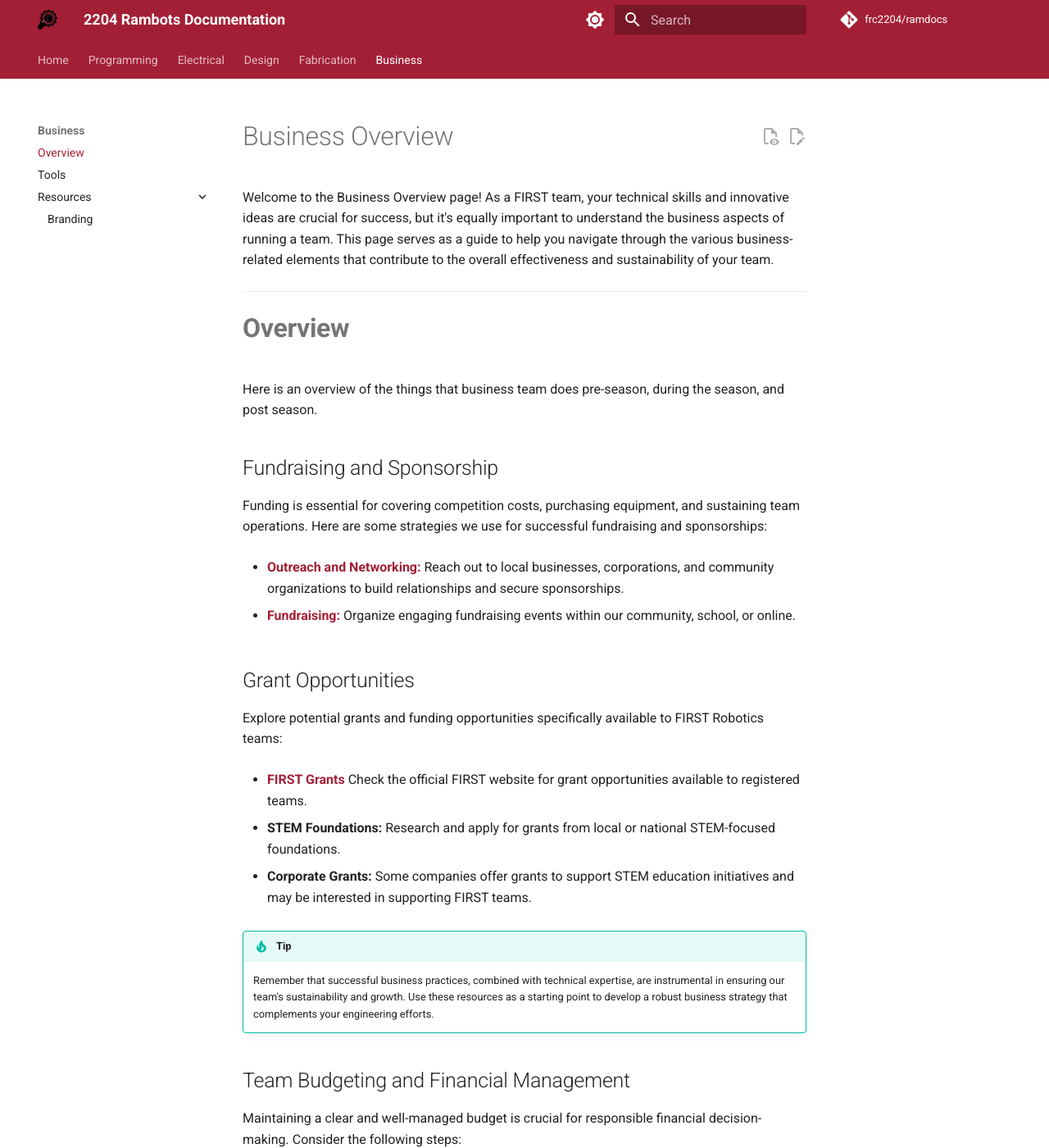
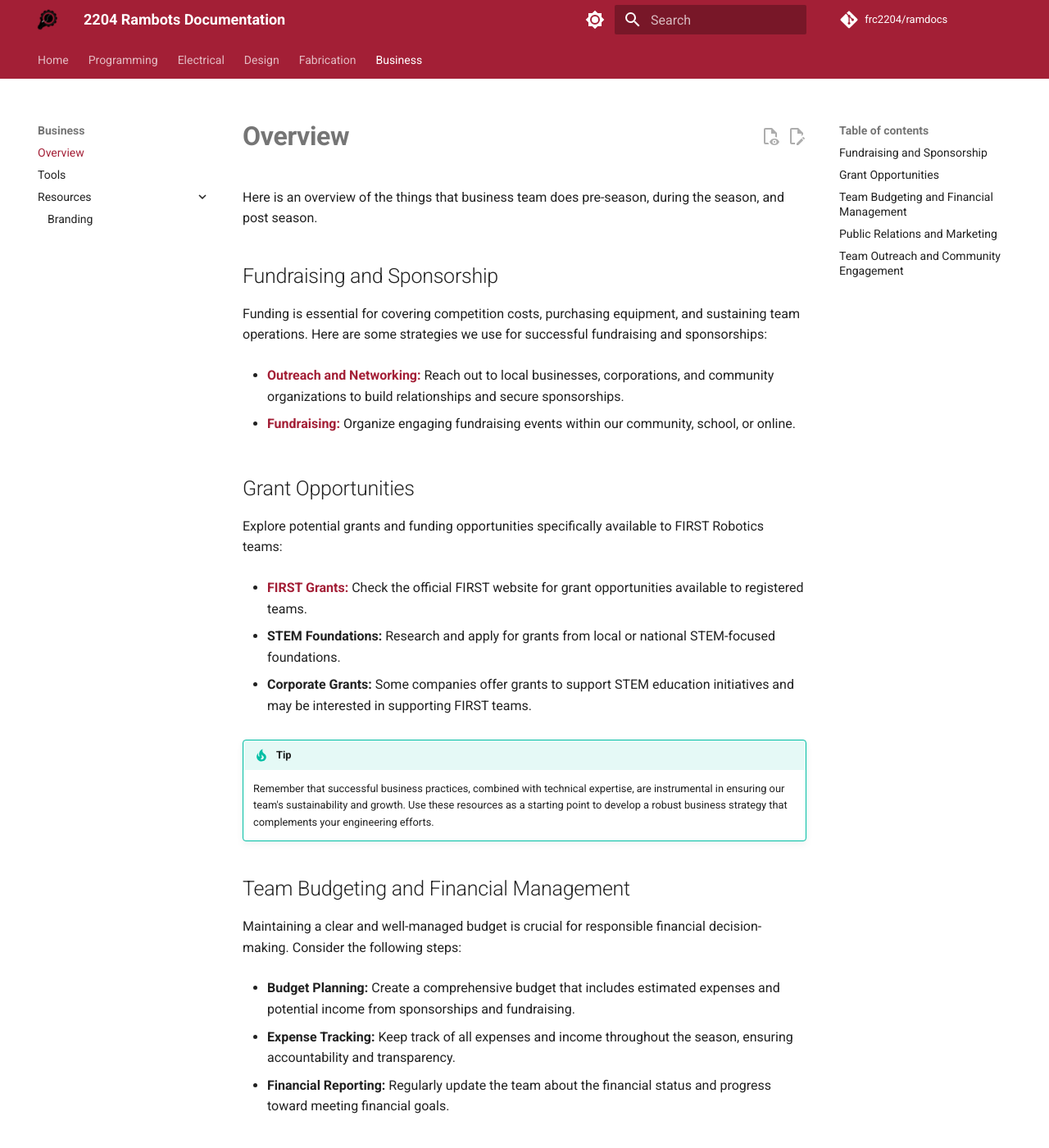
Before and after one commit to frc2204/ramdocs, an MkDocs documentation site: the page built from docs/business/overview.md, in a window 1280 px wide and 1400 px high. Shown: the whole window at 82% size. Built offline with MkDocs 1.6.1 and Material for MkDocs 9.7.7, drawn with Linux system fonts in a browser that asks for light colours; nearby versions of some CDN libraries; library files that are not in the unit come from our copies; comment, search, counter and statistics services are not loaded; some of the changed text lies outside the part shown.

```diff
--- a/docs/business/overview.md
+++ b/docs/business/overview.md
@@ -1,9 +1,3 @@
-# Business Overview
-
-Welcome to the Business Overview page! As a FIRST team, your technical skills and innovative ideas are crucial for success, but it's equally important to understand the business aspects of running a team. This page serves as a guide to help you navigate through the various business-related elements that contribute to the overall effectiveness and sustainability of your team.
-
-***
-
 # **Overview**
 Here is an overview of the things that business team does pre-season, during the season, and post season.
 ## Fundraising and Sponsorship
@@ -17,7 +11,7 @@ Funding is essential for covering competition costs, purchasing equipment, and s
 
 Explore potential grants and funding opportunities specifically available to FIRST Robotics teams:
 
-- **[FIRST Grants](https://www.firstinspires.org/robotics/team-grants)** Check the official FIRST website for grant opportunities available to registered teams.
+- **[FIRST Grants:](https://www.firstinspires.org/robotics/team-grants)** Check the official FIRST website for grant opportunities available to registered teams.
 
 - **STEM Foundations:** Research and apply for grants from local or national STEM-focused foundations.
 
@@ -52,6 +46,3 @@ Building strong connections within our community is not only fulfilling but also
 - **STEM Education Initiatives:** Organizing workshops, demonstrations, and/or mentorship programs to promote interest in science and technology among local students.
 
 - **Community Events:** Participate in local events and volunteer activities to raise awareness about STEM.
-
-
-*Note: This page is a continuous work-in-progress, and we will update it regularly with new information and resources to support your team's business endeavors.*
```
Also changed, not shown: docs/business/resources/branding.md (+10 -11 lines).
